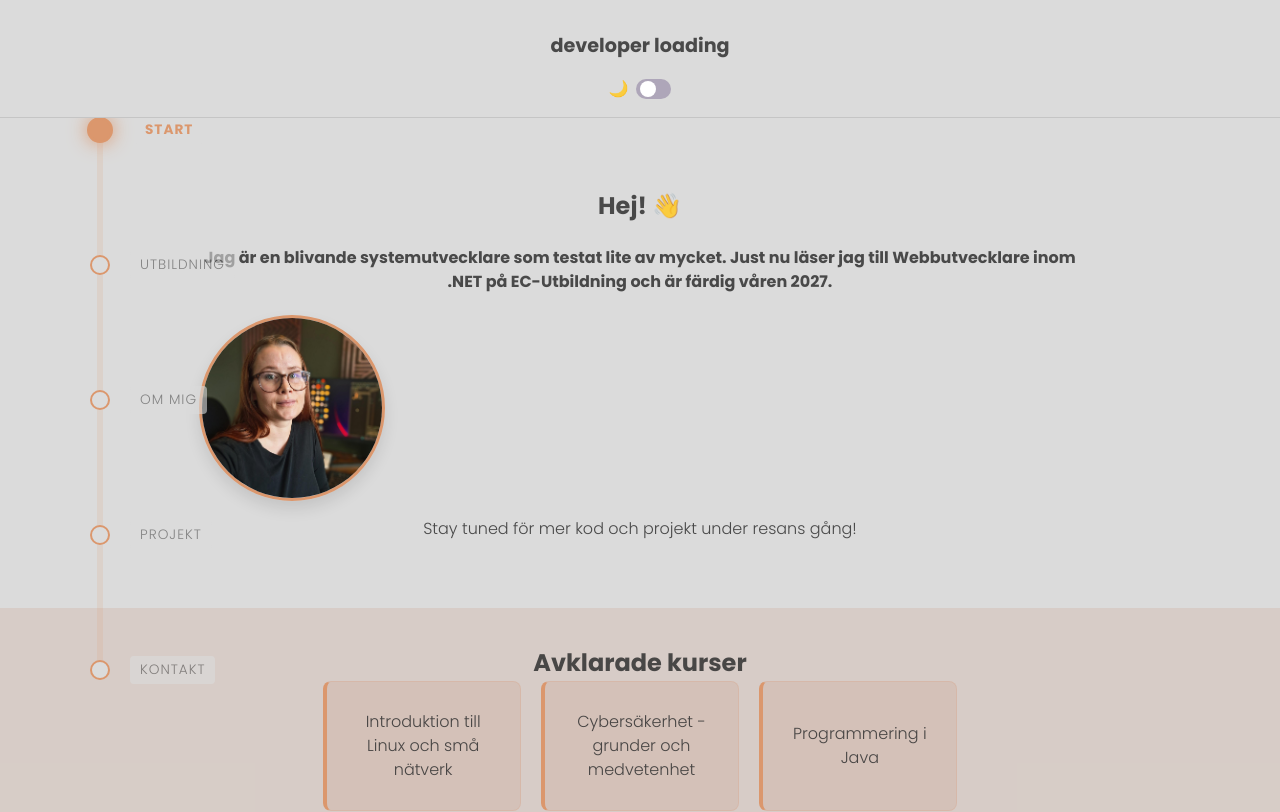
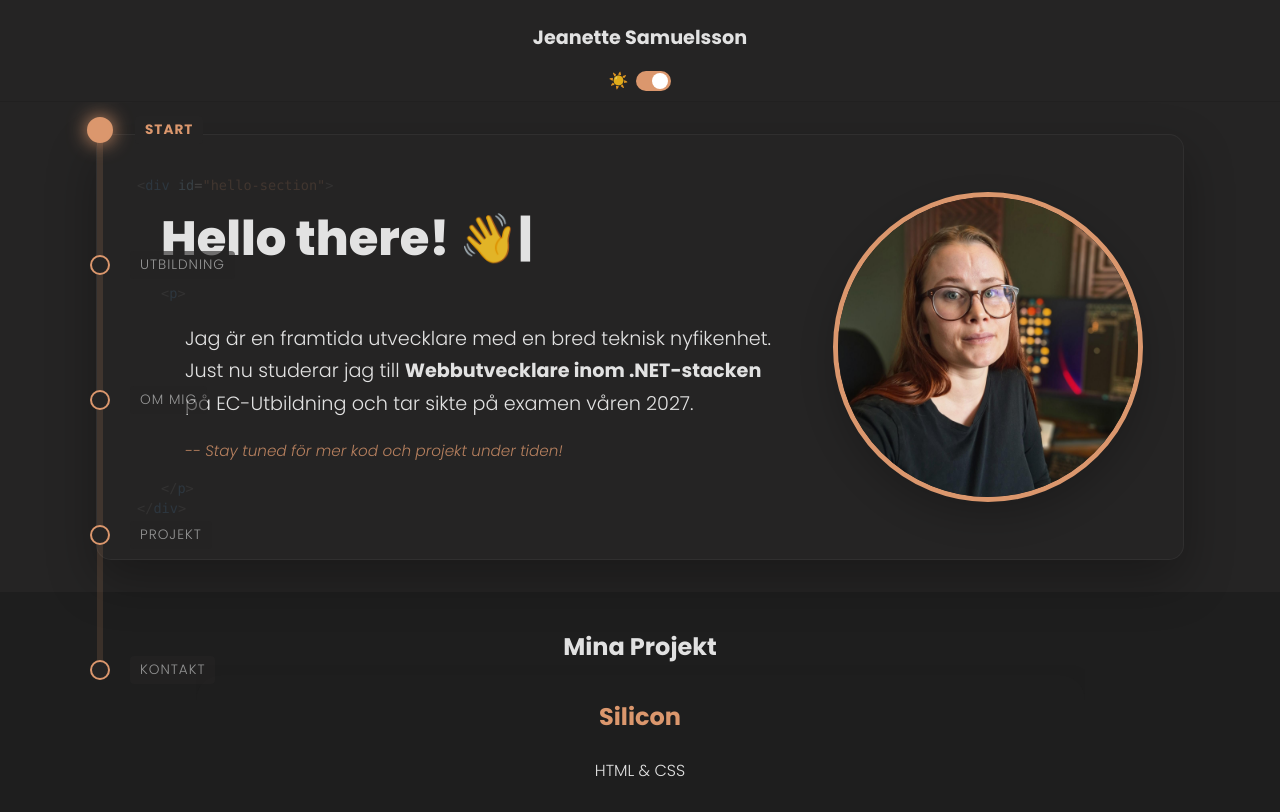
Before and after one commit to jeanettesamuelsson/Portfolio, a React (Vite) app: page / in a window 1280 px wide. Shown: the top 812 px of the page. Built offline with nearby package versions, Linux system fonts and the light colour scheme.

Commit message:
change hero-section

```diff
--- a/index.html
+++ b/index.html
@@ -4,7 +4,7 @@
     <meta charset="UTF-8" />
     <link rel="icon" type="image/svg+xml" href="/jslogo.png" />
     <meta name="viewport" content="width=device-width, initial-scale=1.0" />
-    <title>JS | Developer Loading </title>
+    <title>Jeanette Samuelsson | Portfolio </title>
   </head>
   <body>
     <div id="root"></div>
--- a/package.json
+++ b/package.json
@@ -14,7 +14,8 @@
     "react-dom": "^19.1.1",
     "react-router": "^7.9.5",
     "react-router-dom": "^7.9.5",
-    "swiper": "^12.1.3"
+    "swiper": "^12.1.3",
+    "typewriter-effect": "^2.22.0"
   },
   "devDependencies": {
     "@eslint/js": "^9.36.0",
--- a/src/App.jsx
+++ b/src/App.jsx
@@ -28,7 +28,7 @@ import projekt9 from './assets/projekt9.png'
 
 
 function App() {
-  const [darkMode, setDarkMode] = useState(false);
+  const [darkMode, setDarkMode] = useState(true);
   const [scrollProgress, setScrollProgress] = useState(0);
   const [activeSection, setActiveSection] = useState('home');
   const [isMenuOpen, setIsMenuOpen] = useState(false);
@@ -176,10 +176,8 @@ function App() {
 
       <main>
         <section id="home" className="page-section"><HomePage /></section>
-        <section id="learning" className="page-section alt-bg"><Edu /></section>
-        <section id="about" className="page-section"><About /></section>
 
-      {/* Project section */}
+        {/* Project section */}
 
              <section id="projects" className="page-section alt-bg">
             <h2 className="section-title">Mina Projekt</h2>
@@ -203,6 +201,11 @@ function App() {
         </section>
 
 
+        <section id="learning" className="page-section alt-bg"><Edu /></section>
+        <section id="about" className="page-section"><About /></section>
+
+
+
       </main>
 
       <footer id="contact-footer"><Contact /></footer>
--- a/src/components/About.jsx
+++ b/src/components/About.jsx
@@ -7,7 +7,7 @@ function About() {
 
             <h2>Om Mig</h2>
 
-            <p>Mitt namn är Jeanette Samuelsson, jag är 31 år gammal och bor i Uddevalla tillsammans med min familj. Jag är tidigare biomedicinsk analytiker och har arbetat inom yrket sedan jag blev klar med utbildningen 2016. </p>
+            <p>Mitt namn är Jeanette Samuelsson, jag är 32 år gammal och bor i Uddevalla tillsammans med min familj. Jag är tidigare biomedicinsk analytiker och har arbetat inom yrket sedan jag blev klar med utbildningen 2016. </p>
 
             <p> Under vårterminen 2024 tog jag tjänstledigt och började studera kurser inom IT och programmering på egen hand. Jag läste då bland annat webbutveckling, objektorienterad programmering och Linux. Under den tiden upptäckte jag att det är systemutveckling jag vill ägna mig åt. Jag tog en paus i studierna och var föräldraledig i ett år. När det började bli dags att ta upp studierna igen bestämde jag mig för att läsa en YH-utbildning istället och påbörjade programmet Webbutveckling inom .NET hösten 2025 och är väldigt nöjd med mitt val!</p>
 
--- a/src/components/Header.jsx
+++ b/src/components/Header.jsx
@@ -1,27 +1,18 @@
 import React from 'react'
 
+
 function Header() {
+  return (
+    <div id="header-container">
 
-   const text = "developer loading";
+      <div className="navbar-brand-wrapper">
+        <h1 className="header-name">
+         Jeanette Samuelsson
 
-
-  return (
-    <div>
-
-      <div id="header-container">
-
-
-        <h1>
-          developer loading
         </h1>
-
-        <div class="dots">
-          <div></div><div></div><div></div>
-        </div>
-
       </div>
     </div>
-  )
+  );
 }
 
 export default Header
--- a/src/components/HomePage.jsx
+++ b/src/components/HomePage.jsx
@@ -1,27 +1,82 @@
-import React from 'react'
-import { Link } from 'react-router-dom';
-import about from '../assets/about2.png'
-
+import React from 'react';
+import Typewriter from 'typewriter-effect';
+import about from '../assets/about2.png';
 
 function HomePage() {
   return (
-    <div id="info-text">
+    <div id="home" className="hero-section">
+      <div className="code-hero-container">
 
 
-      <h2>Hej! 👋</h2>
+        <div id="hero-left-column">
 
-      <div id="info-wrapper">
+          <div className="code-line">
+            <span className="code-bracket">&lt;</span>
+            <span className="tag-name">div</span>{' '}
+            <span className="attribute-name">id</span>=
+            <span className="attribute-value">"hello-section"</span>
+            <span className="code-bracket">&gt;</span>
+          </div>
 
-      <h4>Jag är en blivande systemutvecklare som testat lite av mycket.
-      Just nu läser jag till Webbutvecklare inom .NET på EC-Utbildning och är färdig våren 2027.</h4>
-
-      <img className="about-img" src={about} alt="" /></div>
-
-     <p>Stay tuned för mer kod och projekt under resans gång!</p>
+          <div className="code-block code-indent">
 
 
+            <h1 className="rendered-title">
+              <Typewriter
+                options={{
+                  strings: ['Hej där! 👋', 'Hello there! 👋'],
+                  autoStart: true,
+                  loop: true,
+                  delay: 75,
+                  deleteSpeed: 50,
+                  wrapperClassName: 'typewriter-text',
+                  cursorClassName: 'typed-cursor',
+
+                }}
+              />
+            </h1>
+
+            <div className="code-line">
+              <span className="code-bracket">&lt;</span>
+              <span className="tag-name">p</span>
+              <span className="code-bracket">&gt;</span>
+            </div>
+
+            <div className="code-block code-indent">
+              <p className="rendered-text">
+                Jag är en framtida utvecklare med en bred teknisk nyfikenhet.
+                Just nu studerar jag till <strong>Webbutvecklare inom .NET-stacken</strong> på EC-Utbildning
+                och tar sikte på examen våren 2027.
+              </p>
+              <p className="rendered-subtext">
+                -- Stay tuned för mer kod och projekt under tiden!
+              </p>
+            </div>
+
+
+            <div className="code-line">
+              <span className="code-bracket">&lt;/</span>
+              <span className="tag-name">p</span>
+              <span className="code-bracket">&gt;</span>
+            </div>
+          </div>
+
+          <div className="code-line">
+            <span className="code-bracket">&lt;/</span>
+            <span className="tag-name">div</span>
+            <span className="code-bracket">&gt;</span>
+          </div>
+        </div>
+
+        <div id="hero-right-column">
+          <div className="about-img-container">
+            <img src={about} alt="Jeanette Samuelsson" className="hero-img" />
+          </div>
+        </div>
+
+      </div>
     </div>
-  )
+  );
 }
 
-export default HomePage
+export default HomePage;
--- a/src/index.scss
+++ b/src/index.scss
@@ -42,6 +42,89 @@ body {
   display: block;
 }
 
+.code-hero-container {
+  display: flex;
+  flex-direction: column;
+  align-items: center;
+  gap: 3rem;
+  width: 100%;
+  max-width: 1200px;
+  flex: 1.5;
+  font-family: 'Consolas', 'Monaco', 'Courier New', monospace;
+  background-color: var(--standard-bg-color);
+  color: var(--standard-text-color);
+  padding: 2.5rem;
+  border-radius: 15px;
+  box-shadow: 0 20px 50px rgba(0,0,0,0.3);
+  text-align: left;
+  width: 100%;
+  box-sizing: border-box;
+  border: 1px solid rgba(255, 255, 255, 0.05);
+}
+
+
+.code-line {
+  font-size: 0.85rem;
+  opacity: 0.15;
+}
+
+.code-hero-container:hover .code-line {
+  opacity: 0.5;
+}
+
+.code-indent {
+  margin-left: 1.5rem;
+}
+
+
+.code-bracket { color: #808080; }
+.tag-name { color: #569cd6; }
+.attribute-name { color: #9cdcfe; }
+.attribute-value { color: var(--primary-link-color); }
+
+
+.rendered-title {
+  font-family: "Poppins", sans-serif;
+  font-size: clamp(1.5rem, 5vw, 3rem);
+  font-weight: 800;
+  margin: 0.5rem 0;
+  opacity: 1 !important;
+}
+
+.rendered-text {
+  font-family: "Poppins", sans-serif;
+  font-size: 1.2rem;
+  line-height: 1.7;
+  color: var(--standard-text-color);
+  opacity: 1 !important;
+  max-width: 600px;
+}
+
+.rendered-subtext {
+  font-family: "Poppins", sans-serif;
+  font-size: 0.95rem;
+  font-style: italic;
+  color: var(--primary-link-color);
+  opacity: 0.8;
+  margin-top: 1rem;
+}
+
+
+.about-img-container {
+  flex: 1;
+  display: flex;
+  justify-content: center;
+}
+
+.hero-img {
+  width: 300px;
+  height: 300px;
+  border-radius: 50%;
+  border: 5px solid var(--primary-link-color);
+  object-fit: cover;
+  box-shadow: 0 15px 35px rgba(0,0,0,0.2);
+}
+
 .page-section {
   padding: 5px 5px;
   min-height: 60vh;
@@ -63,7 +146,7 @@ body {
   background-color: var(--standard-bg-color);
   backdrop-filter: blur(10px);
   border-bottom: 1px solid rgba(0, 0, 0, 0.1);
-  padding: 1rem 0;
+  padding: 0.5rem 0;
 
 
 }
@@ -283,7 +366,7 @@ input:checked + #slider:before { transform: translateX(12px); }
 
   #learning-content {
     width: 100%;
-    margin: auto;
+    margin: 2rem auto;
 
   }
 
@@ -453,6 +536,7 @@ input:checked + #slider:before { transform: translateX(12px); }
 .swiper-pagination-bullet-active {
   background: var(--primary-link-color) !important;
 }
+
 
  .about-img {
   width: 180px;
@@ -631,7 +715,15 @@ input:checked + #slider:before { transform: translateX(12px); }
   pointer-events: none;
 }
 
-
+@media (max-width: 600px) {
+  .hero-img {
+    width: 200px;
+    height: 200px;
+  }
+  .code-hero-container {
+    padding: 1.5rem;
+  }
+}
 
 @media (max-width: 700px) {
   .scroll-track-left {
@@ -685,11 +777,9 @@ input:checked + #slider:before { transform: translateX(12px); }
 
   #darkmode-wrapper { margin-top: 0; }
 
-
-  .about-img {
-    width: 250px;
-    height: 250px;
-    margin: 0;
+ .code-hero-container {
+    flex-direction: row;
+    text-align: left;
   }
 
   #info-wrapper, #about {
```
Also changed, not shown: 1 other file (tests, documents, lock files or other folders).
